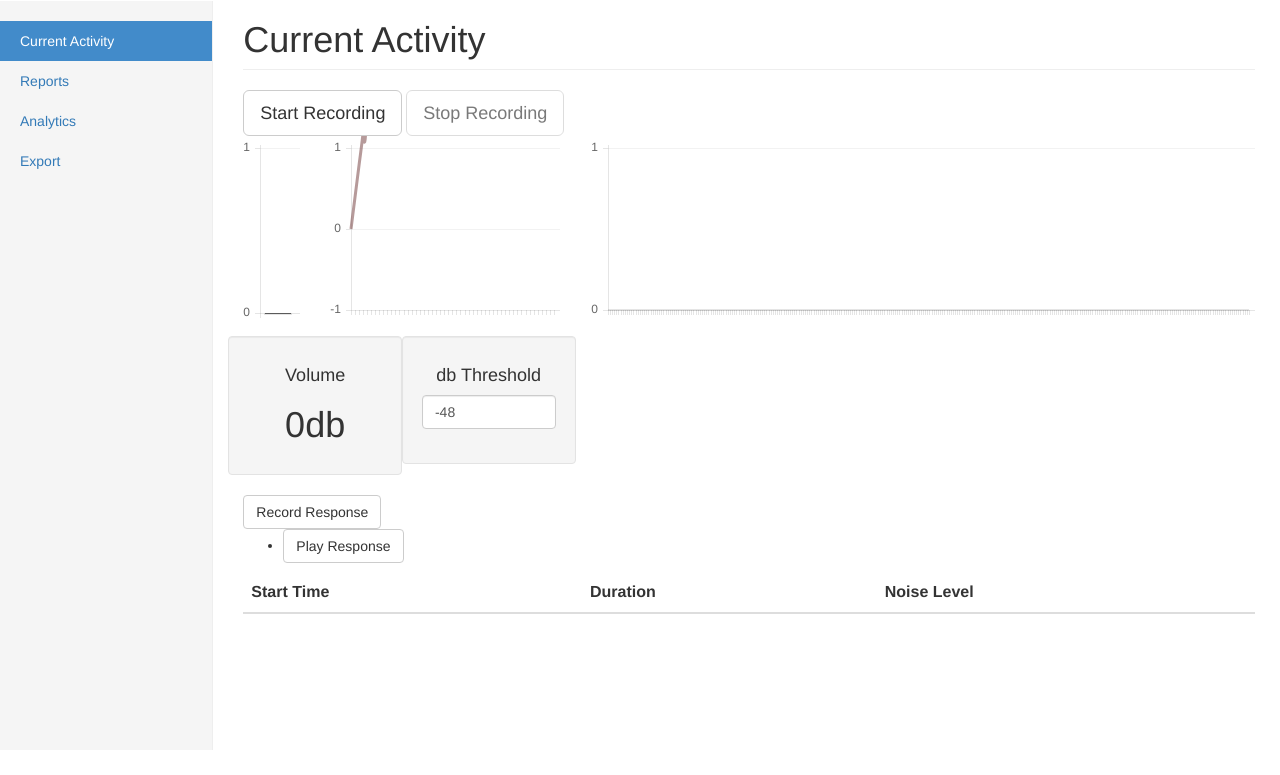
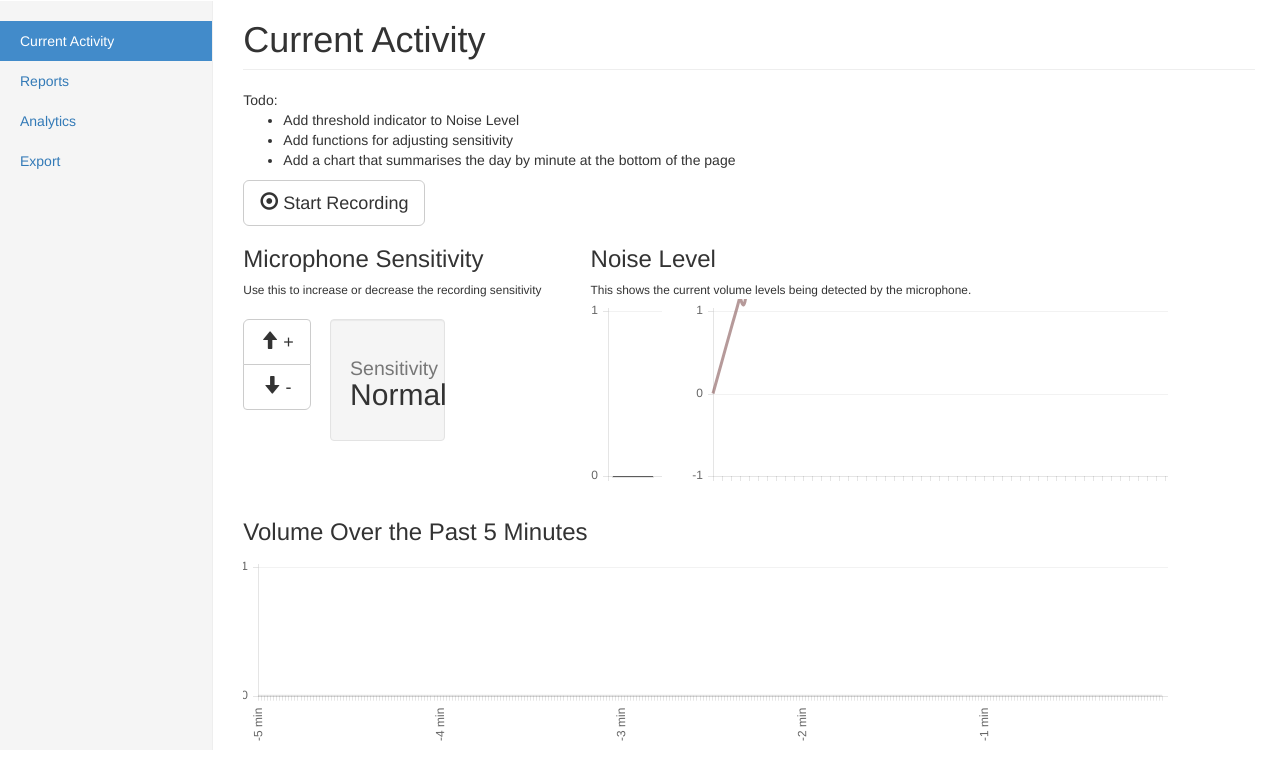
Before and after one commit to robinpercy/dogmonitor-django, a Django app: page /index in a window 1280 px wide. Shown: the part 50-825 px from the top of the page. Before the commit the page ends 800 px from the top, so only its background shows below. Run offline with Django 3.2, Linux system fonts and the light colour scheme; lists and menus that the app fills with data are empty; some libraries are stand-ins or nearby versions.

Commit message:
Layout changes and sensitivity widget

```diff
--- a/dogmonitor/templates/webui/activity.html
+++ b/dogmonitor/templates/webui/activity.html
@@ -15,25 +15,81 @@
     </ul>
   </div>
   <div class="col-sm-9 col-sm-offset-3 col-md-10 col-md-offset-2 main">
+    <div class="row">
+      <div class="col-md-12">
     	  <h1 class="page-header">Current Activity</h1>
-	  <button id="start-recording" class='btn btn-lg btn-default'>Start Recording</button>
-	  <button id="stop-recording" class='btn btn-lg btn-default disabled'>Stop Recording</button>
-
+        Todo:
+        <ul>
+          <li>Add threshold indicator to Noise Level</li>
+          <li>Add functions for adjusting sensitivity</li>
+          <li>Add a chart that summarises the day by minute at the bottom of the page</li>
+        </ul>
+      </div>
+    </div>
     <div class="row">
-	  	<div class="col-md-1">
+      <div class="col-md-3">
+        <button id="start-recording" class='btn btn-lg btn-default'>
+          <span class='glyphicon glyphicon-record'></span> Start Recording
+        </button>
+        <button id="stop-recording" class='btn btn-lg btn-default disabled hidden'>
+          <span class='glyphicon glyphicon-record' style='color:red'></span>
+          Stop Recording
+        </button>
+      </div>
+    </div>
+    <div class='row'>
+      <div class="col-md-4">
+        <div class="row">
+          <div class="col-md-12">
+            <h3>Microphone Sensitivity</h3>
+            <small>Use this to increase or decrease the recording sensitivity</small>
+          </div>
+        </div>
+        <div class="row" style='padding-top:20px'>
+          <div class="col-md-2">
+            <div class="btn-group-vertical" role="group">
+              <button type="button" class="btn btn-default btn-lg">
+                <span class="glyphicon glyphicon-arrow-up"></span>
+                +
+              </button>
+              <button type="button" class="btn btn-default btn-lg">
+                <span class="glyphicon glyphicon-arrow-down"></span>
+                -
+              </button>
+            </div>
+          </div>
+          <div class="col-md-9 col-md-offset-1">
+      	  	<div class="well text-center" style='width:50%;'>
+              <h2>
+                  <small>Sensitivity</small>
+                  <div id="current-sensitivity">Normal</div>
+              </h2>
+      	  	</div>
+          </div>
+        </div>
+      </div>
+      <div class="col-md-7">
+        <div class="row">
+          <div class="col-md-12">
+            <h3>Noise Level</h3>
+            <small>This shows the current volume levels being detected by the microphone.</small>
+          </div>
+        </div>
+        <div class="row">
+    	  	<div class="col-md-2">
       		  <canvas id="volume_visualization2" style='width:100%; height:200px;'>
       		  </canvas>
           </div>
-	  	<div class="col-md-3">
+
+    	  	<div class="col-md-10">
       		  <canvas id="volume_visualization" style='width:100%; height:200px;'>
       		  </canvas>
     	  	</div>
-	  	<div class="col-md-8">
-		  <canvas id="history_chart" style='width:100%; height:200px;'>
-		  </canvas>
+        </div>
       </div>
     </div>
     <div class="row">
+      <!--
 	  	<div class="col-sm-2 well text-center" >
 	  		<div><h4>Volume</h4></div>
 	  		<div>
@@ -46,16 +102,16 @@
 	  			<input type='text' id="db-threshold" class="form-control" value="-48" />
 	  		</div>
 	  	</div>
+    -->
     </div>
     <div class="row">
-	  	<div class="col-sm-6">
-	  		<button id="record-response" class='btn btn-default' data-state="off">Record Response</button>
-	  		<ul>
-	  			<li><button id="{{id}}" class='response btn btn-default'>Play Response {{name}}</button></li>
-	  		</ul>
-
+	  	<div class="col-md-11 offset-md-1">
+      <h3>Volume Over the Past 5 Minutes</h3>
+		  <canvas id="history_chart" style='width:100%; height:200px;'>
+		  </canvas>
   		</div>
     </div>
+    <!--
 	  <div class="table-responsive">
 	    <table class="table table-striped">
 	      <thead>
@@ -77,6 +133,7 @@
 	      </tbody>
 	    </table>
 	  </div>
+  -->
   </div>
 </div>
   <script>
@@ -84,13 +141,13 @@
     var monitor = new ActivityMonitor();
     $("#start-recording").on('click', function() {
       monitor.startListening();
-      $("#stop-recording").toggleClass('disabled');
-      $(this).toggleClass('disabled');
+      $("#stop-recording").toggleClass('disabled hidden');
+      $(this).toggleClass('disabled hidden');
     });
     $("#stop-recording").on('click', function() {
       monitor.stopListening();
-      $("#start-recording").toggleClass('disabled');
-      $(this).toggleClass('disabled');
+      $("#start-recording").toggleClass('disabled hidden');
+      $(this).toggleClass('disabled hidden');
     });
   });
   </script>
--- a/webui/static/js/activity.js
+++ b/webui/static/js/activity.js
@@ -259,6 +259,11 @@ function HistoryVisualization() {
 	this.size = 300;
 	this.paused = false;
 	var labels = _.fill(new Array(this.size), "");
+	labels[240] = "-1 min"
+	labels[180] = "-2 min"
+	labels[120] = "-3 min"
+	labels[60] = "-4 min"
+	labels[0] = "-5 min"
 	var datasets = [
 			{
 				data: _.fill(new Array(this.size), 0)
@@ -278,6 +283,7 @@ function HistoryVisualization() {
 			bezierCurve:false,
 			pointDot:false
 		});
+	this.update(0);
 }
 
 HistoryVisualization.prototype.update = function(newValue) {
```
Lines whose indentation alone changed are shown as unchanged.
